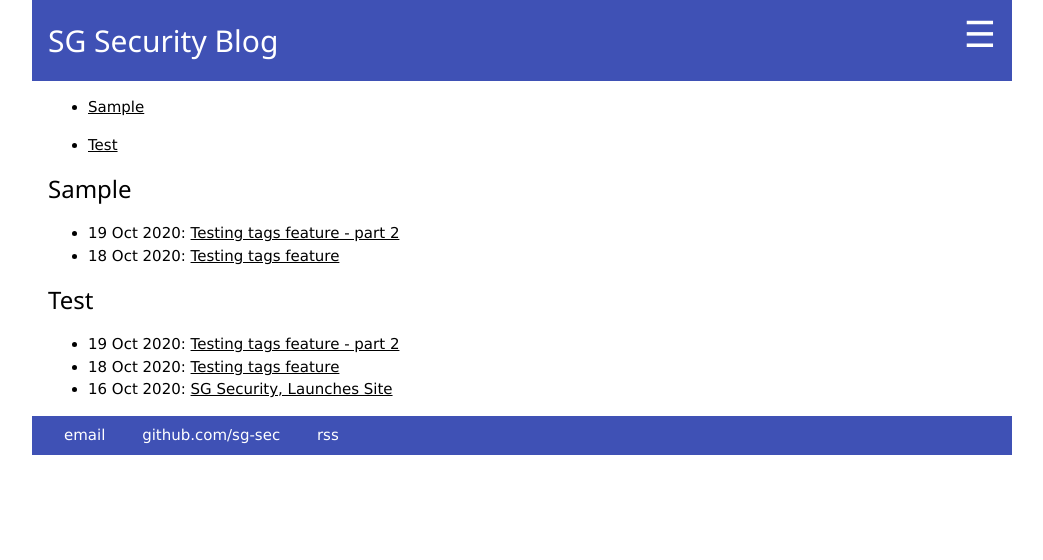
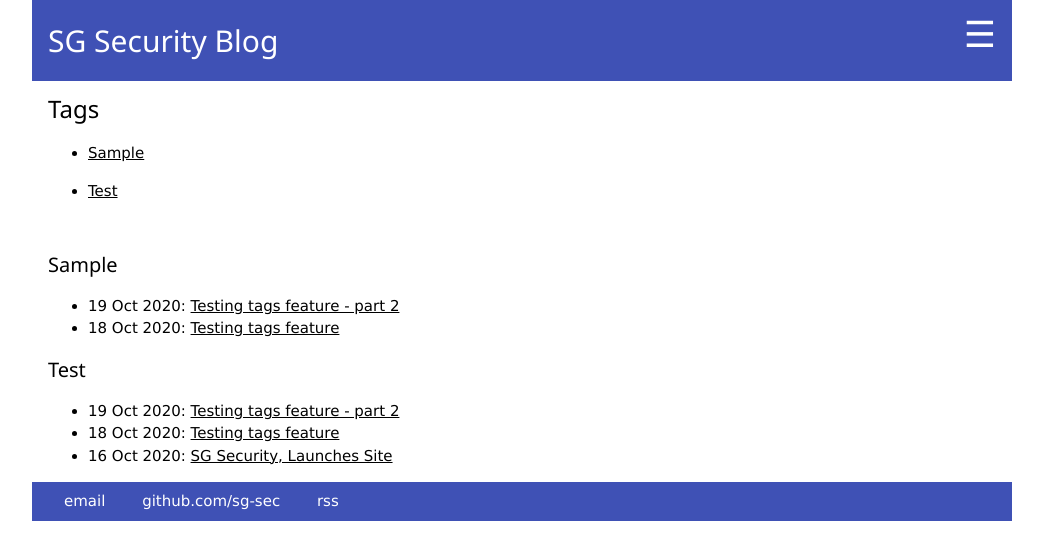
Before and after one commit to sg-sec/sg-sec.github.io, a Jekyll site: the page built from blog/tags.html, in a window 1280 px wide. Shown: the top 560 px of the page, without its empty margins (118-1161 px from the left). Built offline with Jekyll 4.4.1, drawn with Linux system fonts in a browser that asks for light colours.

Commit message:
Update tags.html

```diff
--- a/blog/tags.html
+++ b/blog/tags.html
@@ -2,14 +2,16 @@
 layout: default
 title: SG Security Blog
 ---
+<h3>Tags</h3>
 {% assign sorted_tags = site.tags | sort %}
 {% for tag in sorted_tags %}
     <ul>
         <li><a href="#{{ tag[0] }}"> {{ tag[0] }}</a></li>
     </ul>
 {% endfor %}
+</br>
 {% for tag in sorted_tags %}
-    <h3 id="{{ tag[0] }}">{{ tag[0] }}</h3>
+    <h4 id="{{ tag[0] }}">{{ tag[0] }}</h4>
     <ul>
     {% for post in tag[1] %}
         <li>
```
